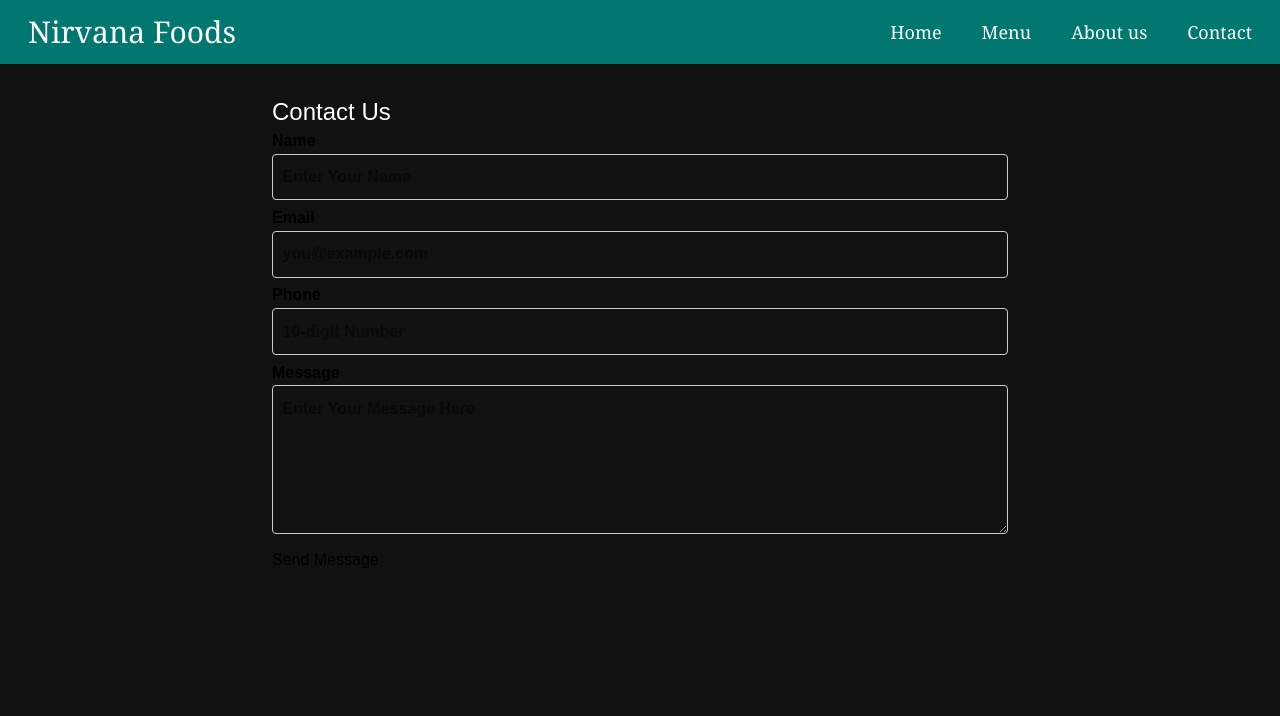
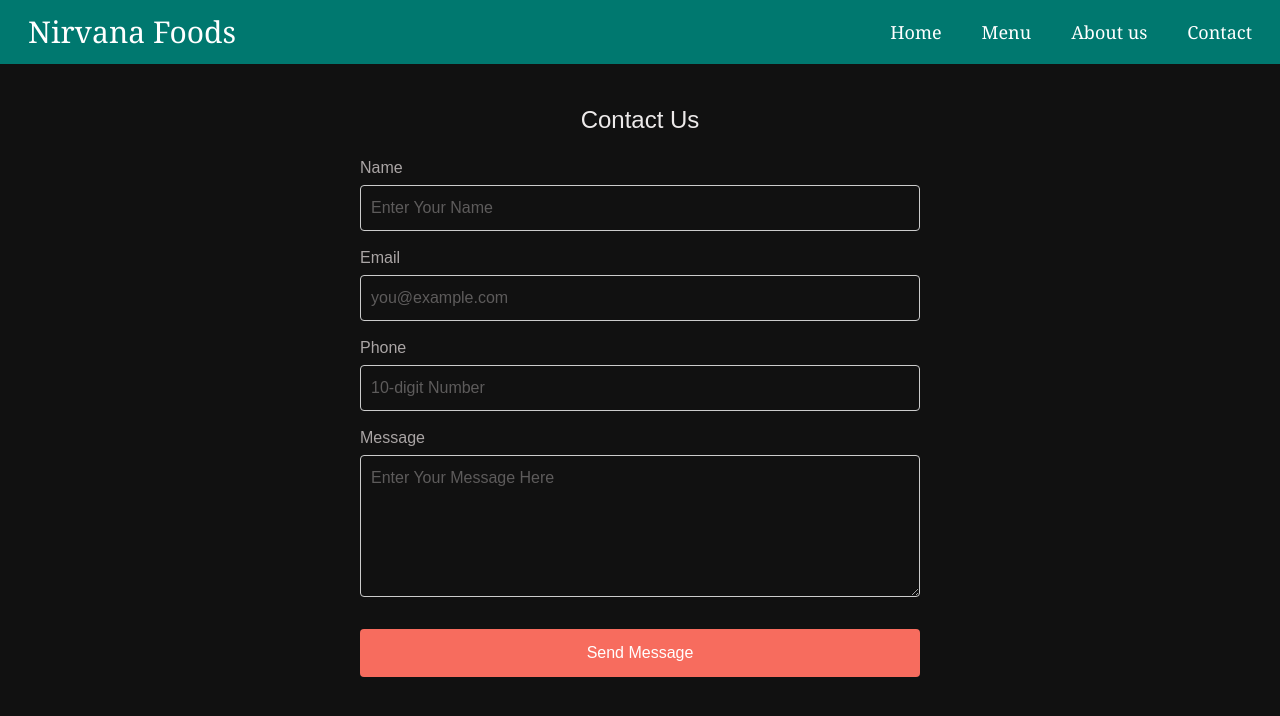
Before and after one commit to NGiri11/React-deploy, a React (Vite) app: page /contactus in a window 1280 px wide. Shown: the top 716 px of the page. Built offline with nearby package versions, Linux system fonts and the light colour scheme.

Commit message:
Update index.css

```diff
--- a/src/index.css
+++ b/src/index.css
@@ -158,60 +158,61 @@ body{
   height: 150px;
 }
 
-/* src/components/Contact.css */
-
 .contact-container {
-  max-width: 800px;
-  margin: 0 auto;
-  padding: 2rem;
+  max-width: 600px;
+  margin: 40px auto;
+  padding: 0 20px;
   font-family: Arial, sans-serif;
-  line-height: 1.6;
 }
 
-.contact-hero h1 {
-  font-size: 2.5rem;
-  margin-bottom: 0.5rem;
+.contact-container h2 {
+  text-align: center;
+  margin-bottom: 20px;
+  color: #edeaea;
 }
 
-.contact-form-section {
-  margin-top: 2rem;
-}
-
-.contact-form .form-group {
-  margin-bottom: 1rem;
+.contact-form {
+  display: flex;
+  flex-direction: column;
 }
 
 .contact-form label {
-  display: block;
-  margin-bottom: 0.3rem;
-  font-weight: bold;
+  margin-bottom: 15px;
+  color: #aaa5a5;
 }
 
 .contact-form input,
 .contact-form textarea {
   width: 100%;
-  padding: 0.6rem;
+  padding: 10px;
+  margin-top: 5px;
   border: 1px solid #ccc;
   border-radius: 4px;
 }
 
-.btn-submit {
-  background-color: #ff6f00;
+.contact-form input:focus,
+.contact-form textarea:focus {
+  border-color: #f76c5e;
+  outline: none;
+}
+
+.contact-form button {
+  background-color: #f76c5e;
   color: white;
-  padding: 0.8rem 1.2rem;
+  padding: 12px;
   border: none;
   border-radius: 4px;
   cursor: pointer;
+  margin-top: 10px;
 }
 
-.btn-submit:hover {
-  background-color: #e65c00;
+.contact-form button:hover {
+  background-color: #e65b4d;
 }
 
-.contact-info {
-  margin-top: 2rem;
+.status {
+  margin-top: 15px;
+  font-size: 0.9em;
+  color: #333;
+  text-align: center;
 }
-
-.contact-info h2 {
-  margin-bottom: 0.5rem;
-}
```
